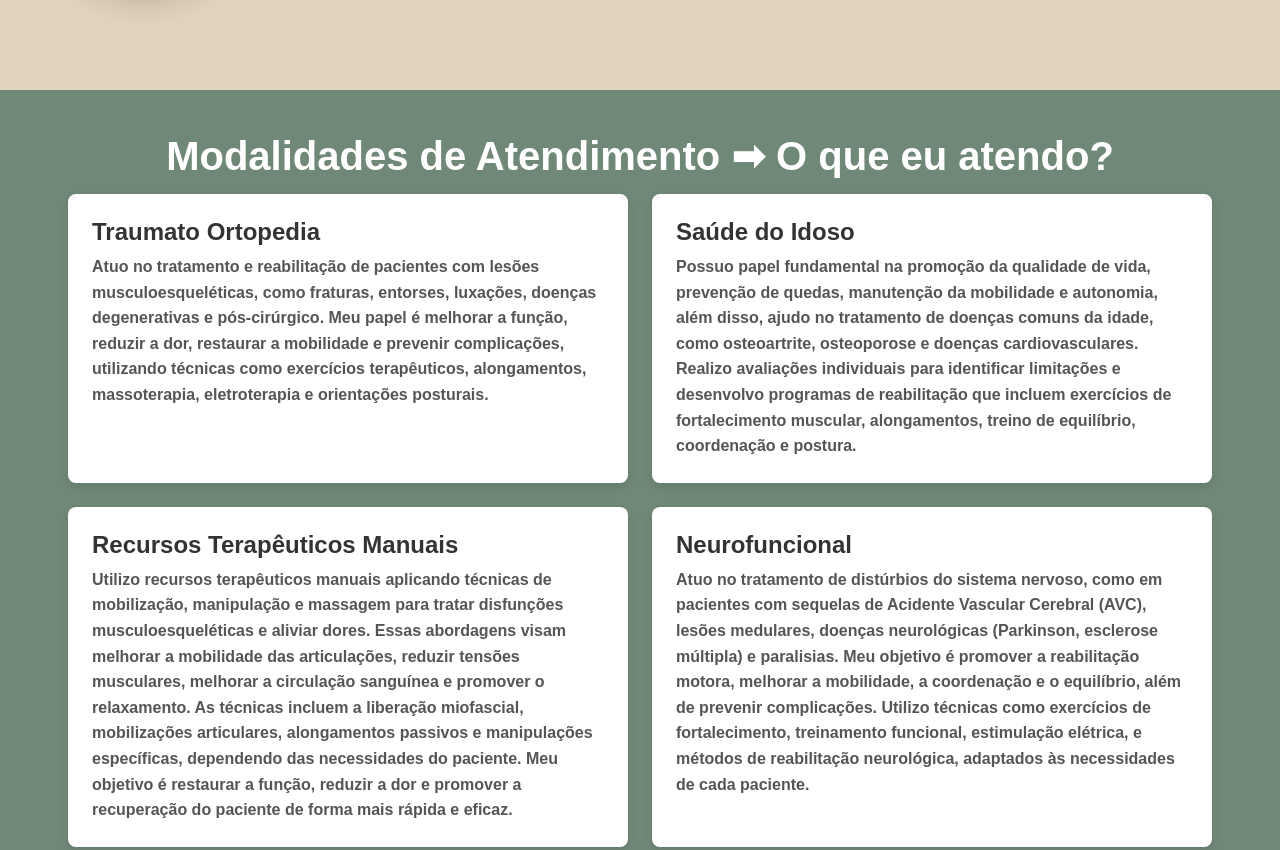
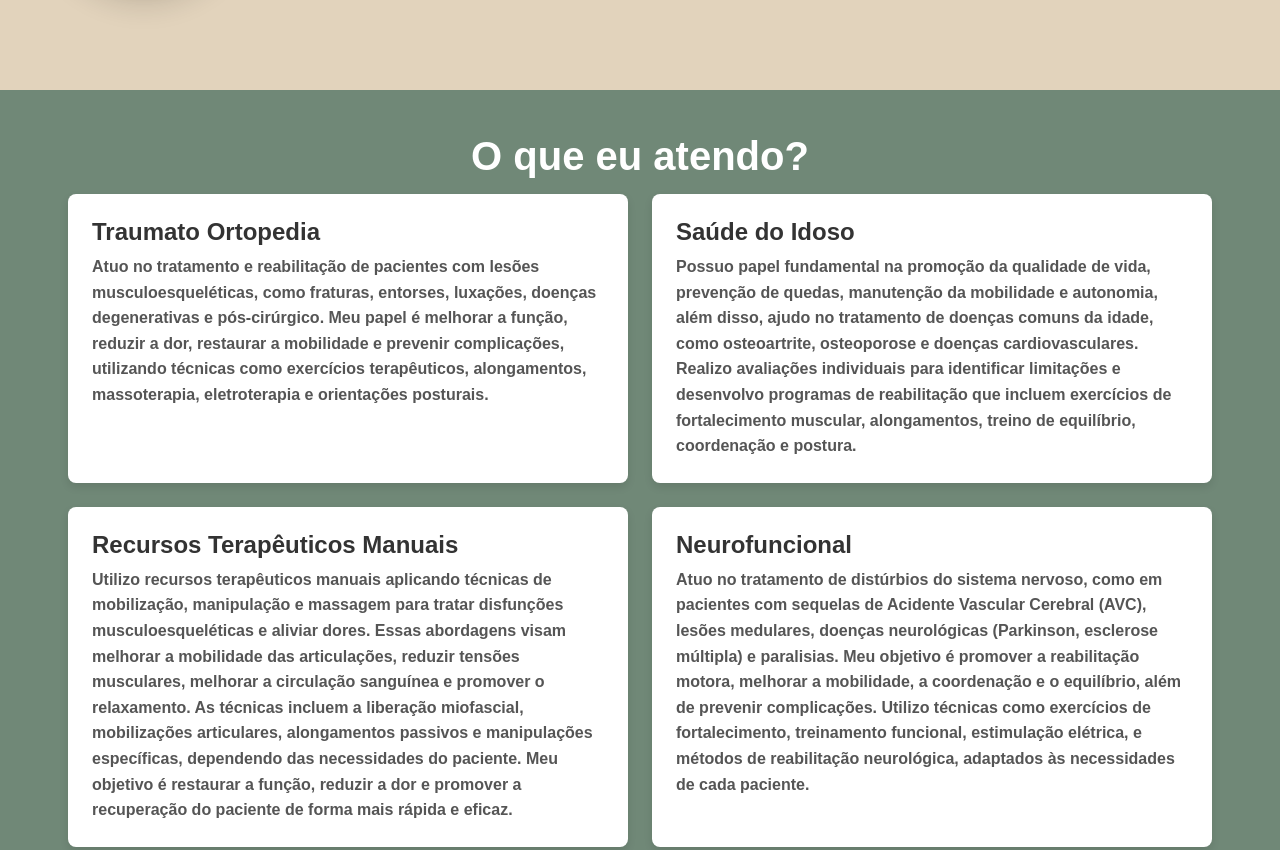
Before and after one commit to maryrl/fisio-alysson, a plain HTML site: page index.html in a window 1280 px wide. Shown: the part 640-1490 px from the top of the page. Drawn offline with nearby package versions, Linux system fonts and the light colour scheme.

Commit message:
Update index.html

```diff
--- a/index.html
+++ b/index.html
@@ -50,7 +50,7 @@
  <!-- Seção Modalidades -->
 <section id="modalidades" class="py-12 bg-gray-50">
     <div class="max-w-7xl mx-auto px-6 text-center">
-        <h2 class="text-3xl font-extrabold text-gray-900 mb-8">Modalidades de Atendimento ➡ O que eu atendo?
+        <h2 class="text-3xl font-extrabold text-gray-900 mb-8">O que eu atendo?
         <div class="grid grid-cols-1 md:grid-cols-2 lg:grid-cols-2 gap-8"> <!-- Alterado para 2 colunas -->
             <div class="bg-white p-6 rounded-lg shadow-lg">
                 <h3 class="text-xl font-semibold mb-4">Traumato Ortopedia</h3>
```
